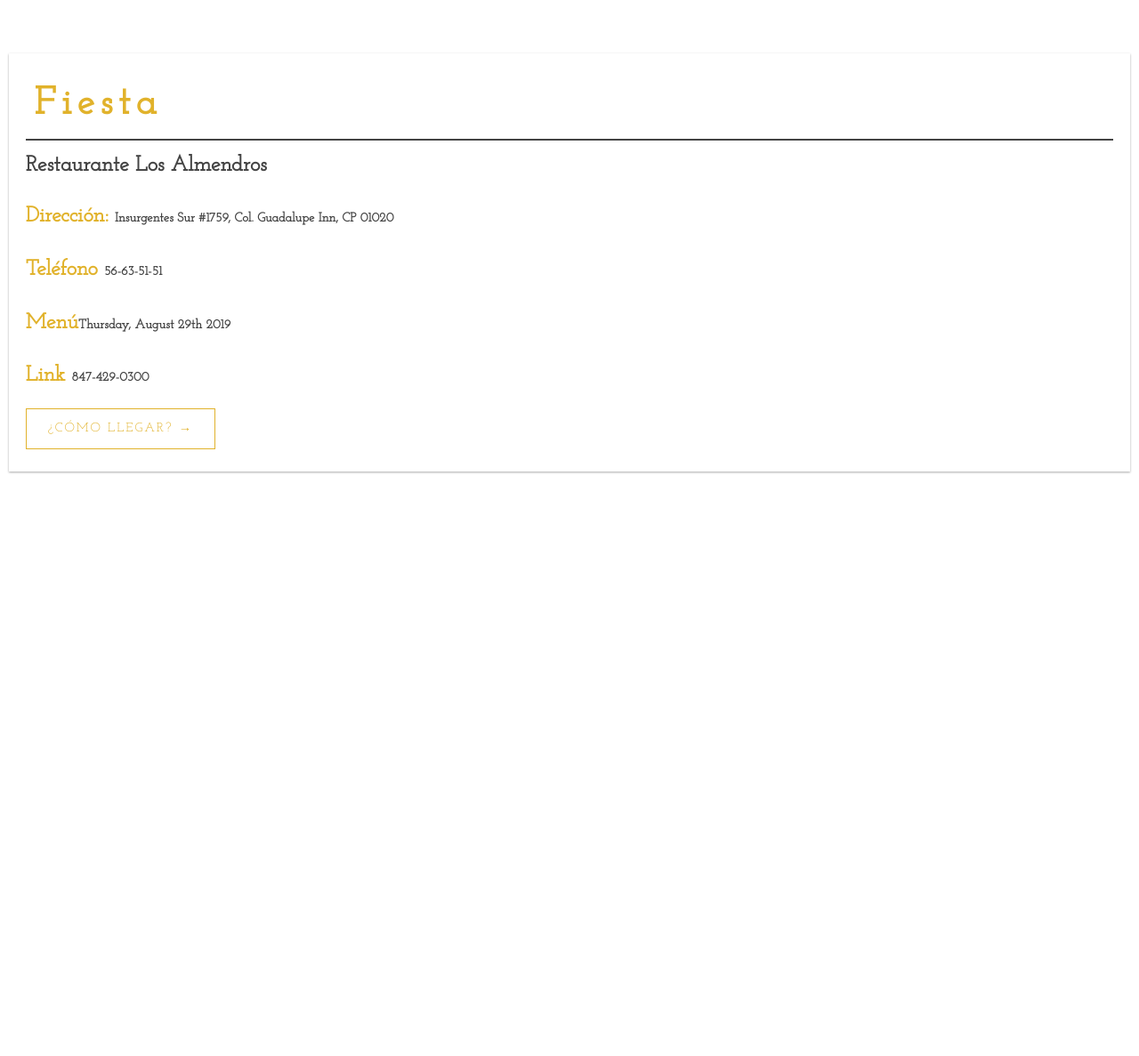
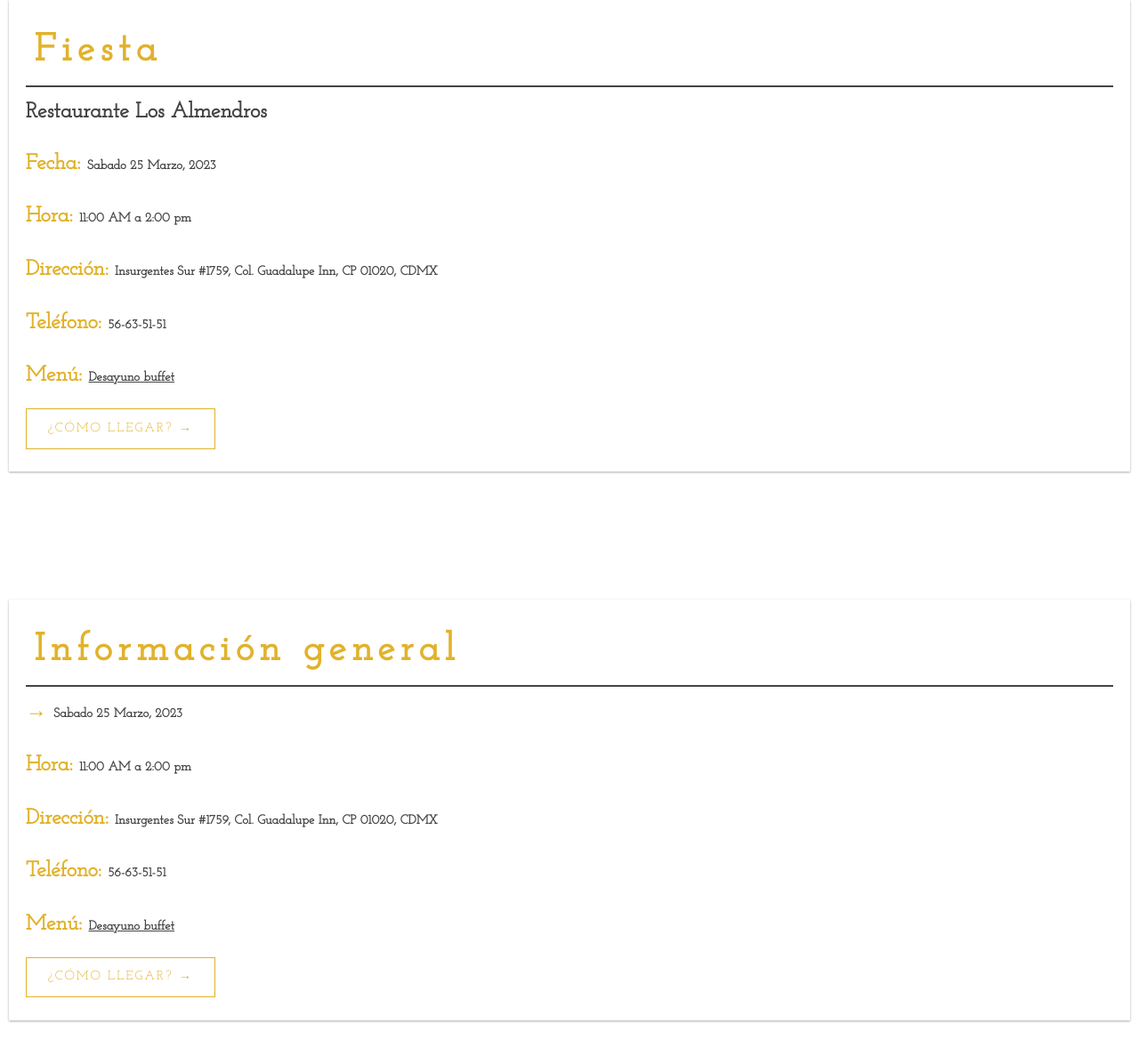
Before and after one commit to jessyjc/jessyjc.github.io, a website: page index.html in a window 1280 px wide. Shown: the part 2208-3395 px from the top of the page at 89% size. Before the commit the page ends 2892 px from the top, so only its background shows below. Drawn offline with nearby package versions, Linux system fonts and the light colour scheme.

Commit message:
agregar seccion de generalidades

```diff
--- a/index.html
+++ b/index.html
@@ -68,11 +68,10 @@
 		<div class="text-box">
 
 			<h1>Ceremonia Civil</h1>
-			<h2>Registro Civil #51</h2>
+			<h2>Juzgado #51 del Registro Civil</h2>
 			<h3><strong>Fecha: </strong>Sabado 25 Marzo, 2023</h3>
-			<h3><strong>Hora: </strong>9:30 AM</h3>
-			<h3><strong>Dirección: </strong>2TODO</h3>
-			<h3><strong>Link: </strong><a rel="noopener" href="url">TODO</a></h3>
+			<h3><strong>Hora: </strong>9:30 AM a 10:45 AM (approx)</h3>
+			<h3><strong>Dirección: </strong><a href="https://www.google.com/maps/place/Registry+No.+51/@19.37226,-99.1587754,17z/data=!3m1!4b1!4m6!3m5!1s0x85d1ffbac3fd005d:0x9874dad1251e27d6!8m2!3d19.37226!4d-99.1587754!16s%2Fg%2F1vpq773r"><u>Uxmal 803, Col. Santa Cruz Atoyac, CP 03310, CDMX.</u></a></h3>
 			<a rel="noopener"
 				href="https://www.marriott.com/event-reservations/reservation-link.mi?id=1544032508326&key=GRP&app=resvlink"
 				class="newbtn btn-from-left newbtn__border">¿Cómo llegar? &rarr;</a>
@@ -82,10 +81,11 @@
 		<div class="text-box">
 			<h1>Fiesta</h1>
 			<h2>Restaurante Los Almendros</h2>
-			<h3><strong>Dirección: </strong>Insurgentes Sur #1759, Col. Guadalupe Inn, CP 01020</h3>
-			<h3><strong>Teléfono </strong><a rel="noopener" href="tel:56-63-51-51">56-63-51-51</a> </h3>
-			<h3><strong>Menú</strong>Thursday, August 29th 2019</h3>
-			<h3><strong>Link </strong><a rel="noopener" href="tel:847-429-0300">847-429-0300</a> </h3>
+			<h3><strong>Fecha: </strong>Sabado 25 Marzo, 2023</h3>
+			<h3><strong>Hora: </strong>11:00 AM a 2:00 pm</h3>
+			<h3><strong>Dirección: </strong>Insurgentes Sur #1759, Col. Guadalupe Inn, CP 01020, CDMX</h3>
+			<h3><strong>Teléfono: </strong>56-63-51-51</h3>
+			<h3><strong>Menú: </strong><a href="img/menu.pdf"><u>Desayuno buffet</u></a></h3>
 
 			<a rel="noopener"
 				href="https://www.marriott.com/event-reservations/reservation-link.mi?id=1544032508326&key=GRP&app=resvlink"
@@ -93,7 +93,19 @@
 
 		</div>
 
+		<div class="text-box">
+			<h1>Información general</h1>
+			<h3><strong> &rarr; </strong>Sabado 25 Marzo, 2023</h3>
+			<h3><strong>Hora: </strong>11:00 AM a 2:00 pm</h3>
+			<h3><strong>Dirección: </strong>Insurgentes Sur #1759, Col. Guadalupe Inn, CP 01020, CDMX</h3>
+			<h3><strong>Teléfono: </strong>56-63-51-51</h3>
+			<h3><strong>Menú: </strong><a href="img/menu.pdf"><u>Desayuno buffet</u></a></h3>
 
+			<a rel="noopener"
+				href="https://www.marriott.com/event-reservations/reservation-link.mi?id=1544032508326&key=GRP&app=resvlink"
+				class="newbtn btn-from-left newbtn__border">¿Cómo llegar? &rarr;</a>
+
+		</div>
 
 	</section>
 
```
